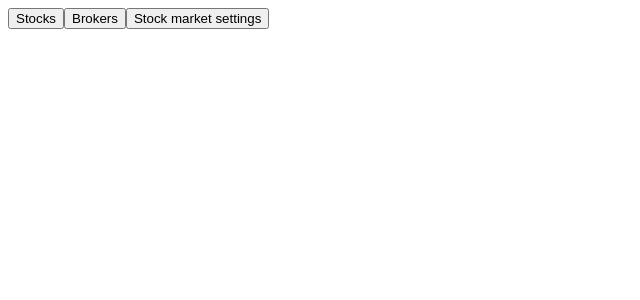
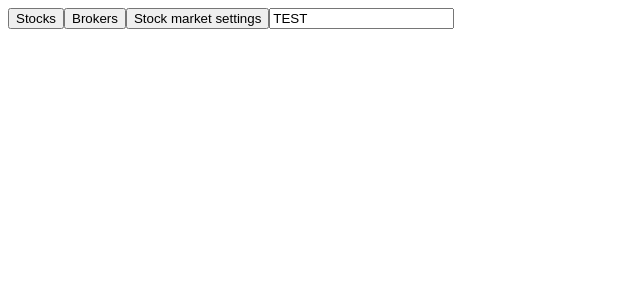
Before and after one commit to ierikhon/WebTech-5, an Angular app in the folder Stock/: page / in a window 1280 px wide. Shown: the top 300 px of the page, without its empty margins (0-640 px from the left). Built offline with nearby package versions, Linux system fonts and the light colour scheme.

Commit message:
First steps

```diff
--- a/Stock/src/app/app.module.ts
+++ b/Stock/src/app/app.module.ts
@@ -6,6 +6,7 @@ import { AppComponent } from './app.component';
 import { StocksComponent } from './stocks/stocks.component';
 import { BrokersComponent } from './brokers/brokers.component';
 import { NavigationComponent } from './navigation/navigation.component';
+import {FormsModule} from '@angular/forms';
 
 @NgModule({
   declarations: [
@@ -16,7 +17,8 @@ import { NavigationComponent } from './navigation/navigation.component';
   ],
   imports: [
     BrowserModule,
-    AppRoutingModule
+    AppRoutingModule,
+    FormsModule
   ],
   providers: [],
   bootstrap: [AppComponent]
--- a/Stock/src/app/navigation/navigation.component.html
+++ b/Stock/src/app/navigation/navigation.component.html
@@ -1,3 +1,4 @@
 <button>Stocks</button>
 <button>Brokers</button>
-<button>Stock market settings</button>
+<button (click)="lolkek()">Stock market settings</button>
+<input [(ngModel)]="variable">
--- a/Stock/src/app/navigation/navigation.component.ts
+++ b/Stock/src/app/navigation/navigation.component.ts
@@ -6,10 +6,13 @@ import { Component, OnInit } from '@angular/core';
   styleUrls: ['./navigation.component.css']
 })
 export class NavigationComponent implements OnInit {
-
+  private variable: string;
   constructor() { }
 
   ngOnInit() {
+    this.variable = 'TEST';
   }
-
+  lolkek(): void {
+    alert(this.variable);
+  }
 }
```
